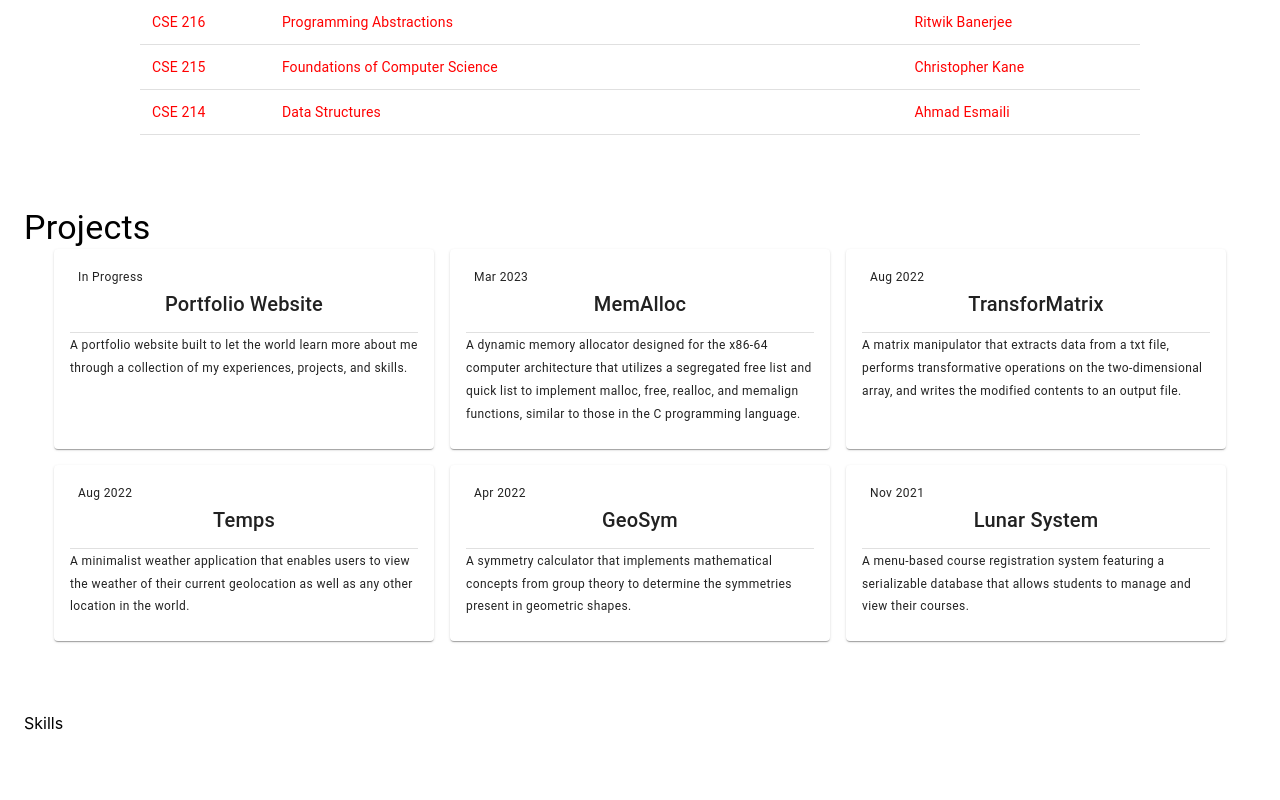
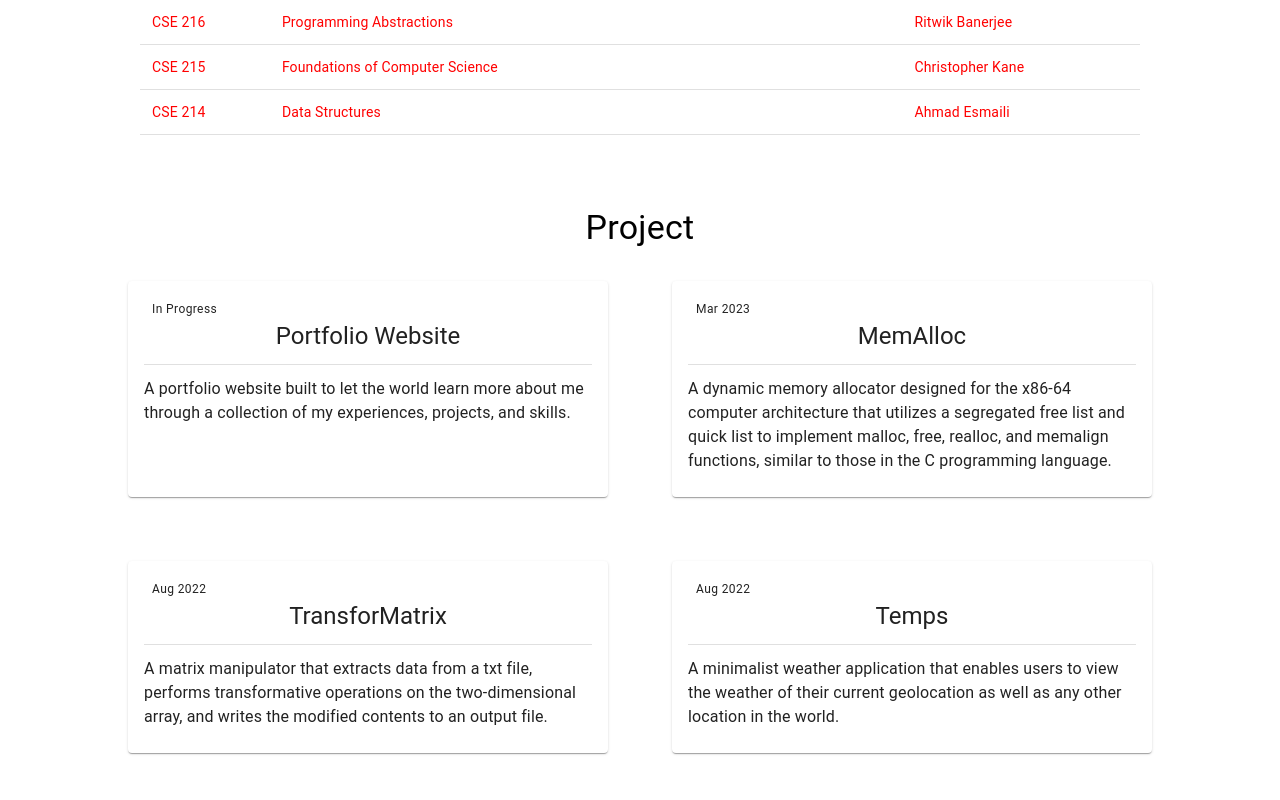
Before and after one commit to tiagowu/portfolio-website, a React (Create React App) app: page / in a window 1280 px wide. Shown: the part 2320-3120 px from the top of the page. Built offline with nearby package versions, Linux system fonts and the light colour scheme.

Commit message:
Update minor styles and layout  for better visual consistency and responsiveness

```diff
--- a/src/components/Projects.jsx
+++ b/src/components/Projects.jsx
@@ -7,21 +7,23 @@ const Projects = () => {
   const reversedProjectsData = [...projectsData].reverse();
 
   return (
-    <Container sx={{ paddingTop: "72px" }} id="projects">
-      <Typography variant="h4">Projects</Typography>
-      <Grid container spacing={2} wrap="wrap" justifyContent="center">
+    <Container id="projects" sx={{ pt: "72px" }}>
+      <Typography variant="h4" align="center" paddingBottom="32px">
+        Project
+      </Typography>
+      <Grid container spacing={8} wrap="wrap" justifyContent="center">
         {reversedProjectsData.map((project, index) => (
           <Grid item key={index} sx={{ alignItems: "center", justifyContent: "center" }}>
-            <Card sx={{ maxWidth: "380px", height: "100%" }}>
+            <Card sx={{ maxWidth: "480px", height: "100%" }}>
               <CardContent>
                 <Typography variant="caption" sx={{ margin: "8px" }}>
                   {project.completedOn}
                 </Typography>
-                <Typography variant="h6" sx={{ textAlign: "center", marginBottom: "12px" }}>
+                <Typography variant="h5" sx={{ textAlign: "center", marginBottom: "12px" }}>
                   {project.projectName}
                 </Typography>
                 <Divider />
-                <Typography variant="caption" sx={{ marginTop: "12px" }}>
+                <Typography variant="body1" sx={{ marginTop: "12px" }}>
                   {project.description}
                 </Typography>
                 <Box>
```
